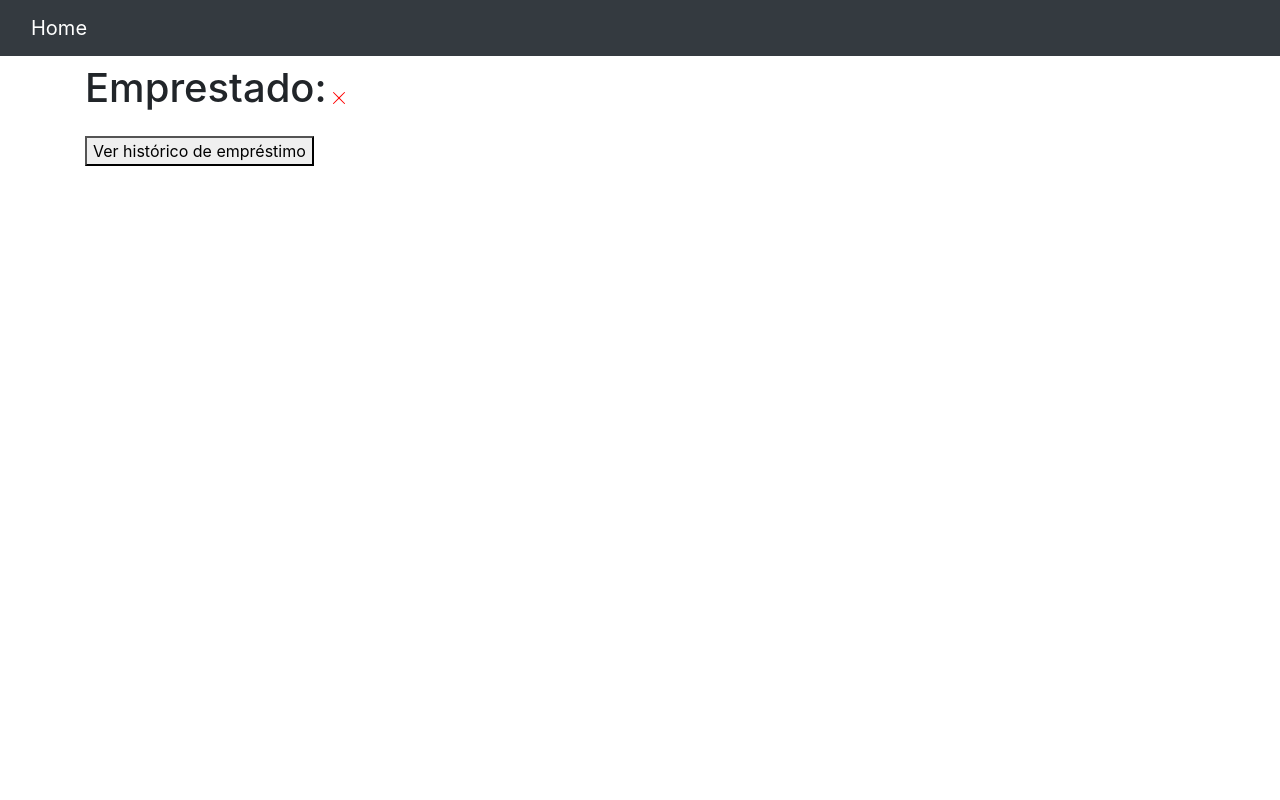
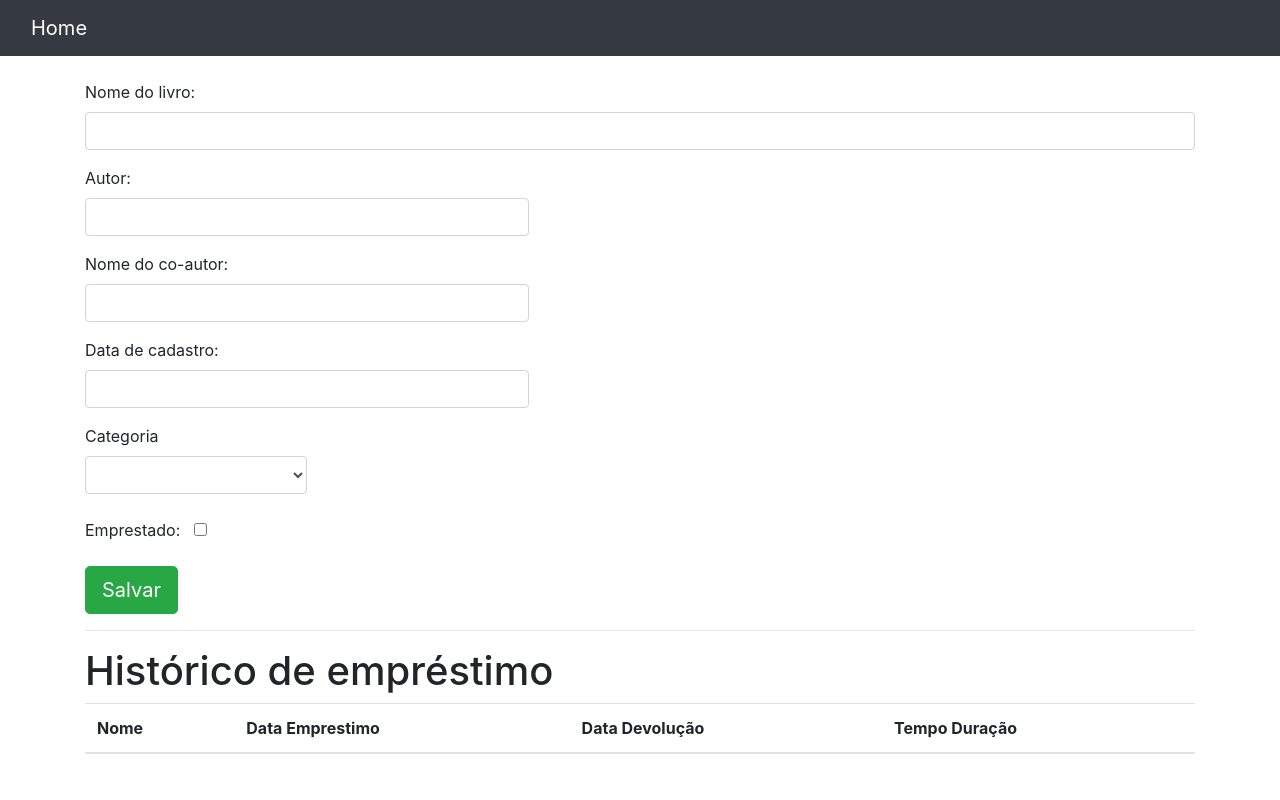
Before and after one commit to lfstos/bibliooteca, a Django app: page /livro/ver_livro/1 in a window 1280 px wide. Run offline with Django 4.2, Linux system fonts and the light colour scheme; a user stored in the database is signed in; tables that the repository leaves empty hold one stand-in row (values such as "Sample post"); lists and menus that the app fills with data are empty.

Commit message:
Adicionado table bootstrap para listar registro de emprestimos de livros

```diff
--- a/livro/templates/ver_livro.html
+++ b/livro/templates/ver_livro.html
@@ -3,24 +3,82 @@
 {% block 'title' %}{{ livro.nome }}{% endblock  %}
 
 {% block 'content' %}
-    <div stype="text-align: center;" class="container">
-        <h1>{{ livro.nome }}</h1>
-        <h1>{{ livro.autor }}</h1>
-        {% if livro.co_autor != None %}
-            <h1>{{ livro.co_autor }}</h1>
-        {% endif %}
-        <h1>{{ livro.data_cadastro }}
-        <h1 style="display: inline;">Emprestado:</h1>
-        {% if livro.emprestado %}
-            <svg style="color: green; display: inline;" xmlns="http://www.w3.org/2000/svg" width="16" height="16" fill="currentColor" class="bi bi-check-lg" viewBox="0 0 16 16">
-                    <path d="M12.736 3.97a.733.733 0 0 1 1.047 0c.286.289.29.756.01 1.05L7.88 12.01a.733.733 0 0 1-1.065.02L3.217 8.384a.757.757 0 0 1 0-1.06.733.733 0 0 1 1.047 0l3.052 3.093 5.4-6.425a.247.247 0 0 1 .02-.022Z"/>
-            </svg>
-        {% else %}
-            <svg style="color: red; display: inline;" xmlns="http://www.w3.org/2000/svg" width="16" height="16" fill="currentColor" class="bi bi-x-lg" viewBox="0 0 16 16">
-                <path d="M2.146 2.854a.5.5 0 1 1 .708-.708L8 7.293l5.146-5.147a.5.5 0 0 1 .708.708L8.707 8l5.147 5.146a.5.5 0 0 1-.708.708L8 8.707l-5.146 5.147a.5.5 0 0 1-.708-.708L7.293 8 2.146 2.854Z"/>
-            </svg>
-        {% endif %}
-        <br><br>
-        <button>Ver histórico de empréstimo</button>
+    <div class="container">
+        <br>
+        <form action="#" method="POST">
+            {% csrf_token %}
+            <p>
+                <label>Nome do livro:</label>
+                <input class="form-control" type="text" value="{{ livro.nome }}">
+            </p>
+            <p>
+                <label>Autor:</label>
+                <input style="width: 40%;" class="form-control" type="text" value="{{ livro.autor }}">
+            </p>
+            <p>
+                <label>Nome do co-autor:</label>
+                {% if livro.co_autor == None %}
+                    <input style="width: 40%;" class="form-control" type="text" value="">
+                {%else%}
+                    <input style="width: 40%;" class="form-control" type="text" value="{{ livro.co_autor }}">
+                {% endif %}
+            </p>
+            <p>
+                <label>Data de cadastro:</label>
+                <input style="width: 40%;" class="form-control" type="text" value="{{ livro.data_cadastro }}">
+            </p>
+
+            <label>Categoria</label>
+            <select style="width: 20%;" class="form-control" name="categoria">
+                {% for categoria in categorias %}
+                    {% if  livro.categoria == categoria%}
+                        <option selected="selected">{{ categoria }}</option>
+                    {% else %}
+                        <option>{{ categoria }}</option>
+                    {% endif %}
+                {% endfor %}
+            </select>
+
+            <br>
+
+            <lable style="display: inline;">Emprestado: &nbsp </label>
+            {% if livro.emprestado %}
+                <input stype="transform: scale(2.0);" checked="checked" type="checkbox" name="emprestado">
+            {% else %}
+                <input stype="transform: scale(2.0);" type="checkbox" name="emprestado">
+            {% endif %}
+
+            <br>
+            <br>
+            <input type="submit" class="btn btn-success btn-lg" value="Salvar">
+        </form>
+        <hr>
+        <h1>Histórico de empréstimo</h1>
+
+        <table class="table table-striped">
+            <thead>
+              <tr>
+                <th scope="col">Nome</th>
+                <th scope="col">Data Emprestimo</th>
+                <th scope="col">Data Devolução</th>
+                <th scope="col">Tempo Duração</th>
+              </tr>
+            </thead>
+            <tbody>
+            {% for  emprestimo in emprestimos %}
+              <tr>
+                {% if emprestimo.nome_emprestado_cadastrado == None %}
+                    <th scope="row">{{ emprestimo.nome_emprestado }}</th>
+                {% else %}
+                    <th scope="row">{{ emprestimo.nome_emprestado_cadastrado }}</th>
+                {% endif %}
+                <td>{{ emprestimo.data_emprestimo }}</td>
+                <td>{{ emprestimo.data_devolucao }}</td>
+                <td></td>
+              </tr>
+            {% endfor %}
+            </tbody>
+          </table>
+
     </div>
 {% endblock  %}
```
